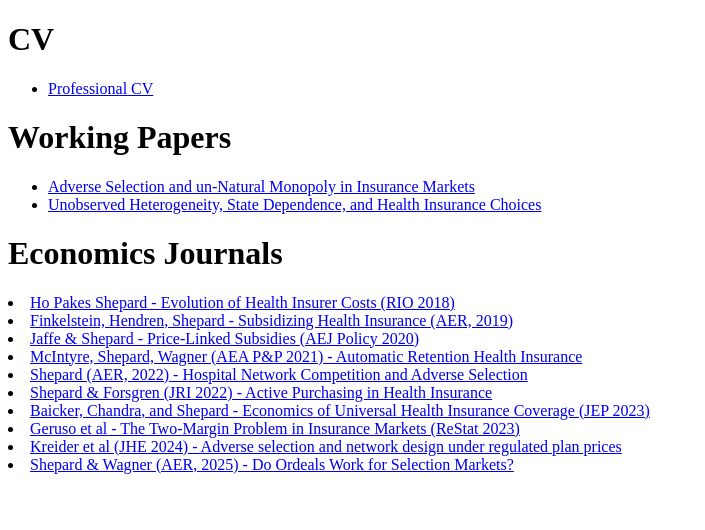
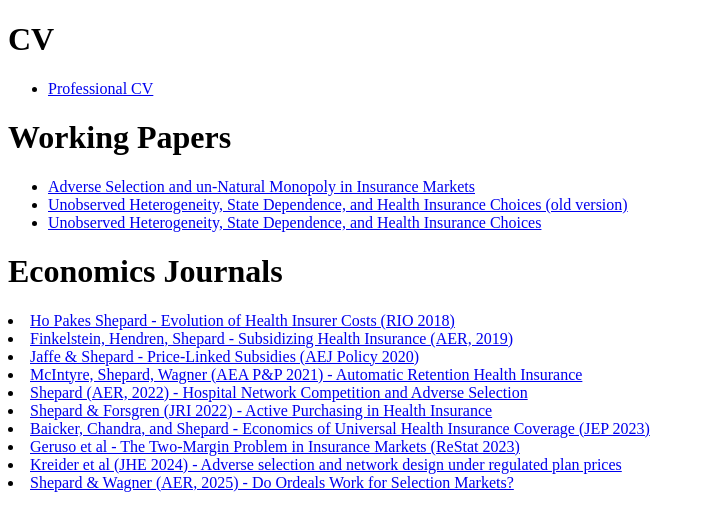
Before and after one commit to mshepard32/website, a plain HTML site: page index.html in a window 1280 px wide. Shown: the whole page, without its empty margins (0-705 px from the left). Drawn offline with Linux system fonts and the light colour scheme.

Commit message:
Update index.html

```diff
--- a/index.html
+++ b/index.html
@@ -11,7 +11,8 @@
     <h1>Working Papers</h1>
     <ul>
         <li><a href="WorkingPapers/adverse_selection_pricing_LaytonKongShepard.pdf">Adverse Selection and un-Natural Monopoly in Insurance Markets</a></li>
-        <li><a href="WorkingPapers/stateDependence_healthInsuranceChoices.pdf">Unobserved Heterogeneity, State Dependence, and Health Insurance Choices</a></li>
+        <li><a href="WorkingPapers/stateDependence_healthInsuranceChoices.pdf">Unobserved Heterogeneity, State Dependence, and Health Insurance Choices (old version)</a></li>
+        <li><a href="WorkingPapers/UnobsHeterog_StateDep_HealthChoices_2025.pdf">Unobserved Heterogeneity, State Dependence, and Health Insurance Choices</a></li>
     </ul>
     <h1>Economics Journals</h1>
     <li><a href="EconJournals/HoPakesShepard_HealthInsurerCostsMassachusetts_RIO2018.pdf">Ho Pakes Shepard - Evolution of Health Insurer Costs (RIO 2018)</a></li>
```
